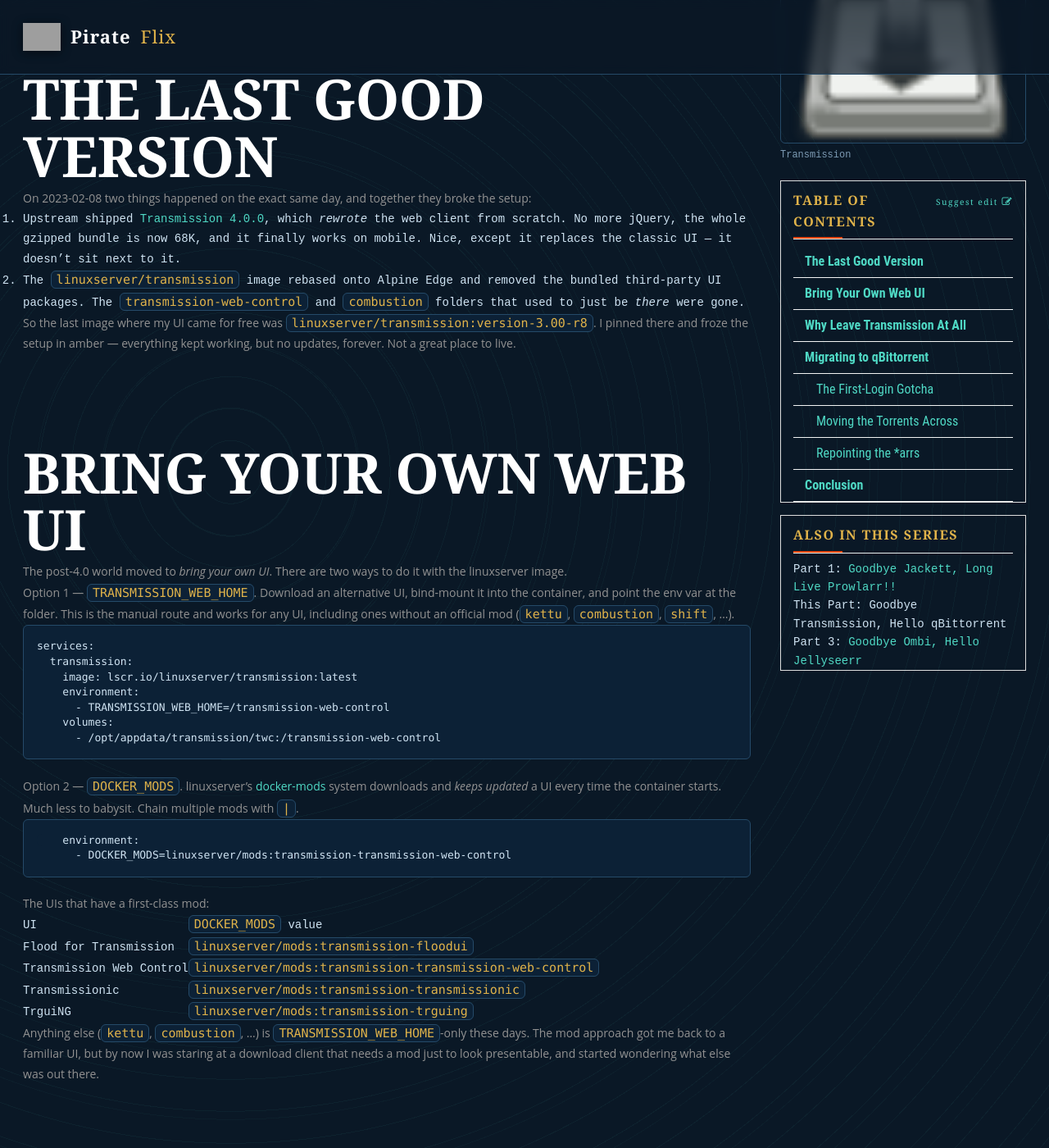
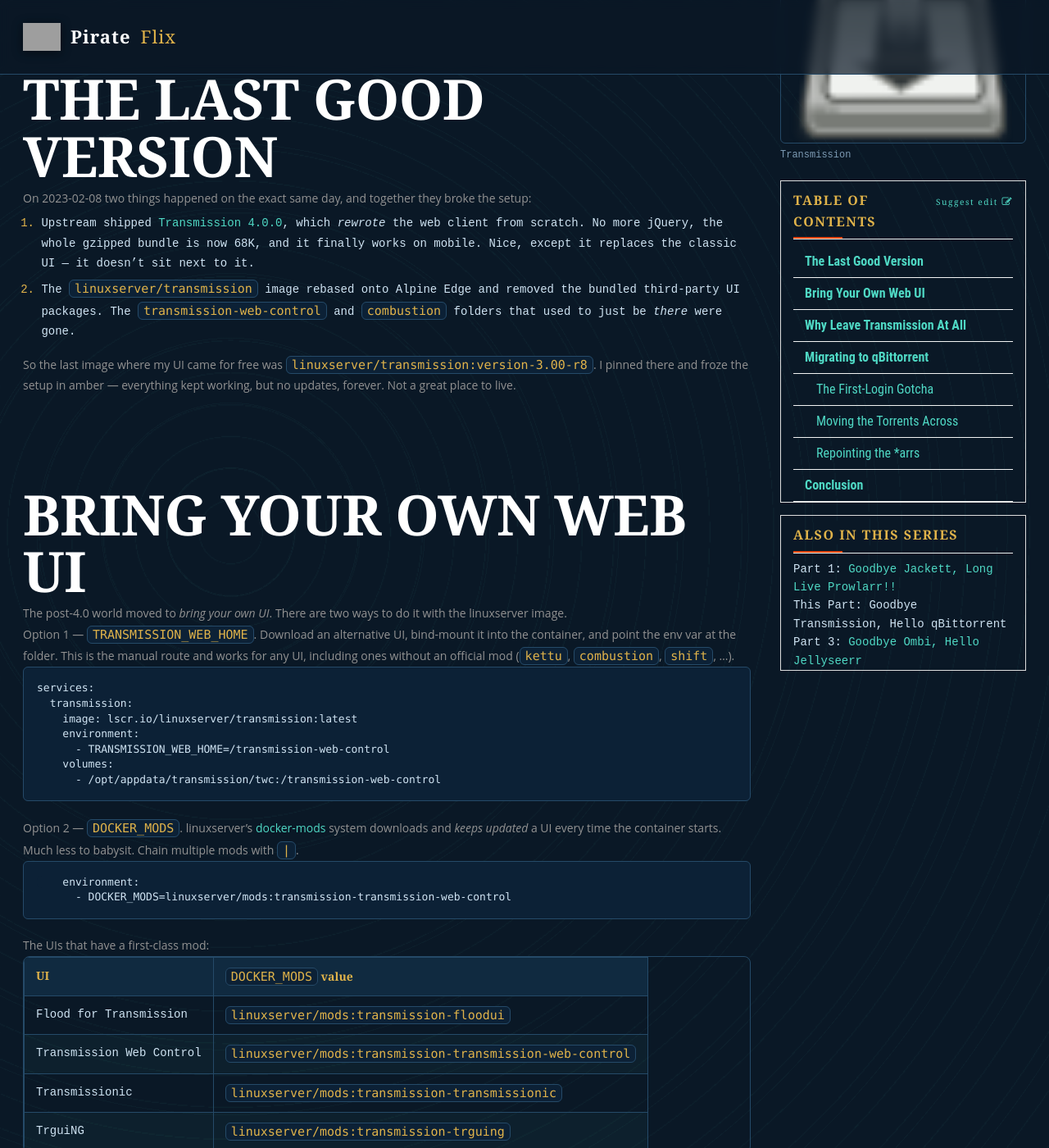
Before and after one commit to SanguPackage/htpc, a Jekyll site: the page built from _posts/2026-07-05-goodbye-transmission.md, in a window 1280 px wide and 1400 px high, scrolled down 795 px. Shown: the whole window at 82% size. Built offline with Jekyll 4.4.1, drawn with Linux system fonts in a browser that asks for light colours; grey boxes are pictures that could not be loaded.

Commit message:
Style blog post prose for dark theme: lists, tables, notices

```diff
--- a/_sass/_pirateflix.scss
+++ b/_sass/_pirateflix.scss
@@ -150,6 +150,39 @@
 .pf-post .post-content pre{padding:16px;overflow:auto}
 .pf-post .post-content code{padding:1px 6px;color:var(--brass)}
 .pf-post .post-content pre code{border:0;padding:0;color:var(--ink)}
+// base.scss globally strips list markers + padding; restore them for post prose
+.pf-post .post-content ul{list-style:disc}
+.pf-post .post-content ol{list-style:decimal}
+.pf-post .post-content ul,
+.pf-post .post-content ol{margin:0 0 1.1em;padding-left:1.6em}
+.pf-post .post-content li{margin:.4em 0}
+.pf-post .post-content li::marker{color:var(--brass)}
+.pf-post .post-content li>ul,
+.pf-post .post-content li>ol{margin:.3em 0 .3em}
+// blog's .table-base/.table-code are light-themed (white fills) — reskin for the dark chart
+.pf-post .post-content table{display:block;width:100%;overflow-x:auto;border-collapse:collapse;
+  margin:0 0 1.4em;font-size:14px;border:1px solid var(--line);border-radius:8px}
+.pf-post .post-content table th,
+.pf-post .post-content table td{padding:10px 14px;border:1px solid var(--line);
+  text-align:left;vertical-align:top;background:transparent}
+.pf-post .post-content table thead th{background:var(--panel);color:var(--brass);
+  font-family:var(--serif);font-weight:600;white-space:nowrap}
+.pf-post .post-content table tbody tr{background:transparent;border:0}
+.pf-post .post-content table tbody tr:nth-child(even) td{background:rgba(79,216,196,.04)}
+.pf-post .post-content table td b{color:#fff;font-weight:600}
+// blog notice() mixin makes near-white pastel callouts — unreadable on dark; reskin as tinted panels
+.pf-post .post-content .notice,
+.pf-post .post-content .notice--info,
+.pf-post .post-content .notice--danger{border:1px solid var(--line);border-left:3px solid var(--muted);
+  box-shadow:none;color:var(--ink);border-radius:6px;padding:14px 18px;margin:1.4em 0}
+.pf-post .post-content .notice{background:rgba(125,155,180,.10)}
+.pf-post .post-content .notice--info{background:rgba(224,179,74,.10);border-left-color:var(--brass)}
+.pf-post .post-content .notice--danger{background:rgba(226,86,74,.12);border-left-color:var(--red)}
+.pf-post .post-content .notice--info a{color:var(--brass)}
+.pf-post .post-content .notice--danger a{color:var(--red)}
+.pf-post .post-content .notice code,
+.pf-post .post-content .notice--info code,
+.pf-post .post-content .notice--danger code{background:#0c2136}
 .pf-post .post-content img{max-width:100%;border:1px solid var(--line);border-radius:6px}
 .pf-post .post-hero{position:relative;height:260px;margin:6px 0 4px;border:1px solid var(--line);border-radius:8px;background-size:cover;background-position:center}
 .pf-post .post-hero figcaption{position:absolute;right:8px;bottom:6px;font-size:11px;color:var(--muted);background:rgba(6,20,33,.6);padding:2px 8px;border-radius:4px}
```
